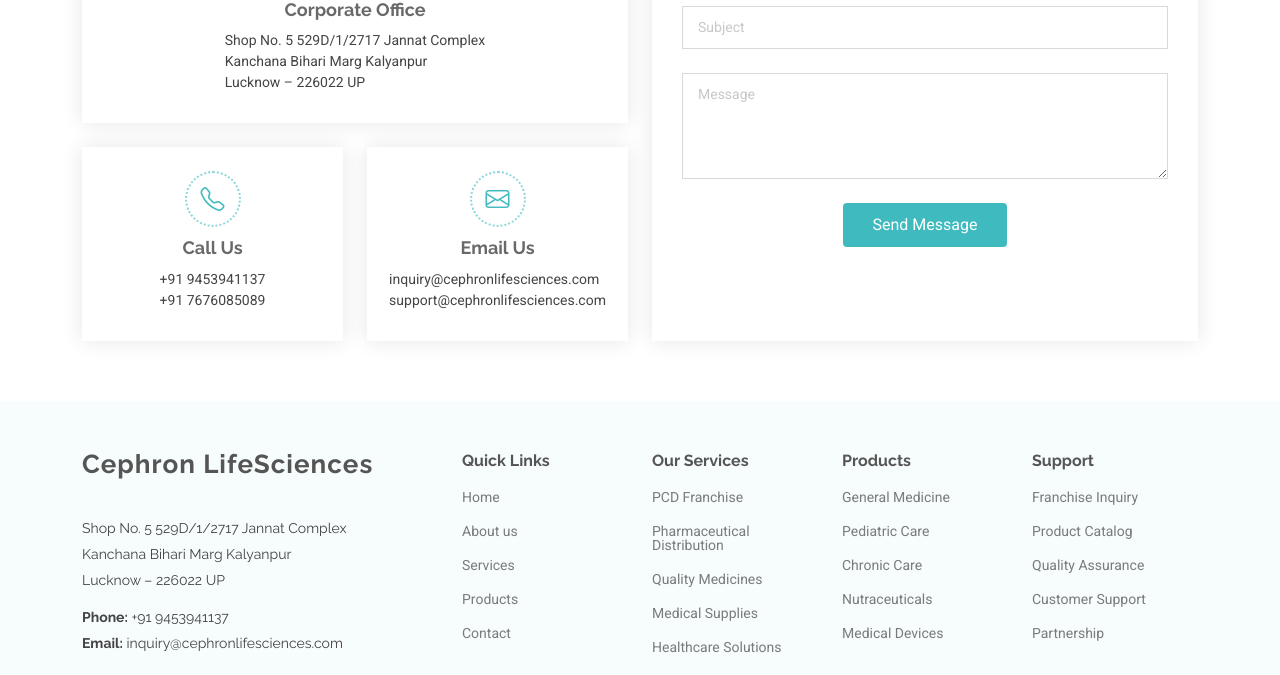
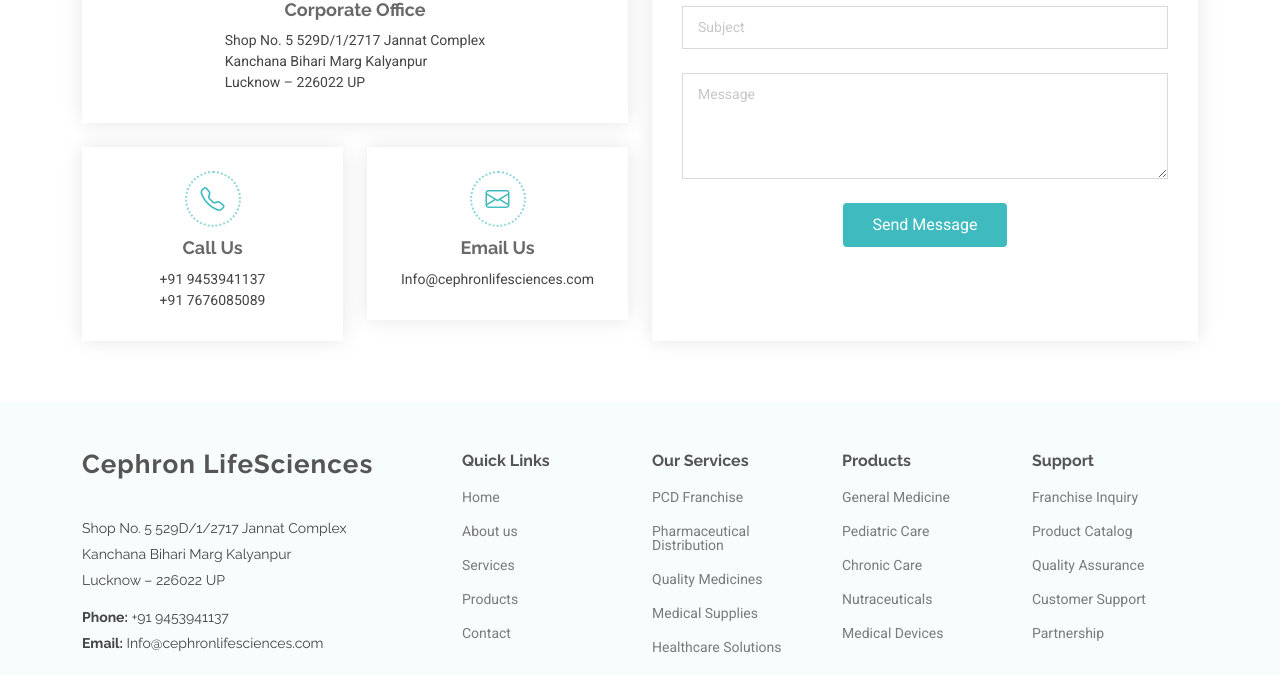
Before and after one commit to aamirsiddique/cephron-lifesciences, a plain HTML site: page index.html in a window 1280 px wide. Shown: the part 7393-8068 px from the top of the page. Drawn offline with nearby package versions, Linux system fonts and the light colour scheme.

Commit message:
Add files via upload

```diff
--- a/index.html
+++ b/index.html
@@ -849,7 +849,7 @@
                                 <div class="info-item d-flex flex-column justify-content-center align-items-center" data-aos="fade-up" data-aos-delay="400">
                                     <i class="bi bi-envelope"></i>
                                     <h3>Email Us</h3>
-                                    <p>inquiry@cephronlifesciences.com<br>support@cephronlifesciences.com</p>
+                                    <p>Info@cephronlifesciences.com</p>
                                 </div>
                             </div><!-- End Info Item -->
 
@@ -909,7 +909,7 @@
                         <p>Kanchana Bihari Marg Kalyanpur</p>
                         <p>Lucknow – 226022 UP</p>
                         <p class="mt-3"><strong>Phone:</strong> <span>+91 9453941137</span></p>
-                        <p><strong>Email:</strong> <span>inquiry@cephronlifesciences.com</span></p>
+                        <p><strong>Email:</strong> <span>Info@cephronlifesciences.com</span></p>
                     </div>
                     <div class="social-links d-flex mt-4">
                         <a href=""><i class="bi bi-twitter-x"></i></a>
@@ -1000,6 +1000,5 @@
     <!-- Main JS File -->
     <script src="assets/js/main.js"></script>
 </body>
-</body>
 
 </html>
```
